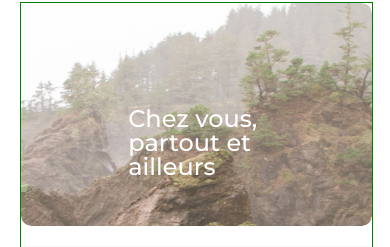
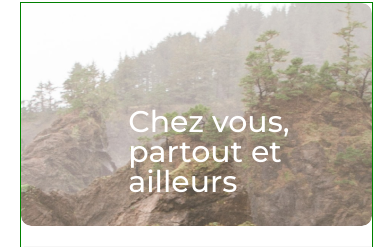
Before and after one commit to Orcryx/OCR_P7, a React (Create React App) app in the folder kasa/: page /accueil in a window 390 px wide. Shown: the part 131-378 px from the top of the page. Built offline with nearby package versions, Linux system fonts and the light colour scheme.

Commit message:
responsive herobanner

```diff
--- a/kasa/src/Components/Hero/hero.css
+++ b/kasa/src/Components/Hero/hero.css
@@ -17,27 +17,26 @@
 
 .heroTitle{
     position: absolute;
-    width: 50%;
+    width: 60%;
     top : 40%;
     left : 25%;
     right : 25%;
     font-size: 40px;
     line-height: 100%;
     margin: 15px 20px;
-    box-sizing: inherit;
-    color:  #FFFFFF;
 }
 
 @media screen and (max-width: 1224px) {
     .heroTitle{
-        font-size: 24px;
+        font-size: 30px;
     }
   }
 
   @media only screen and (max-width: 375px){
     .heroTitle{
         left : 0;
-        margin: 15px 10px;
+        width: 80%;
+        margin: 10px 10px;
         font-size: 18px;
     }
 
--- a/kasa/src/Components/Hero/hero.jsx
+++ b/kasa/src/Components/Hero/hero.jsx
@@ -8,7 +8,7 @@ function heroBanner({image, title})
 return(
     <div id="hero">
         <img src={image} alt="bannier avec un paysage naturel" className="heroImg"/>
-        <h2 className="heroTitle policePrimary">{title}</h2>
+        <h2 className="heroTitle policePrimary white">{title}</h2>
     </div>
 );
 }
```
